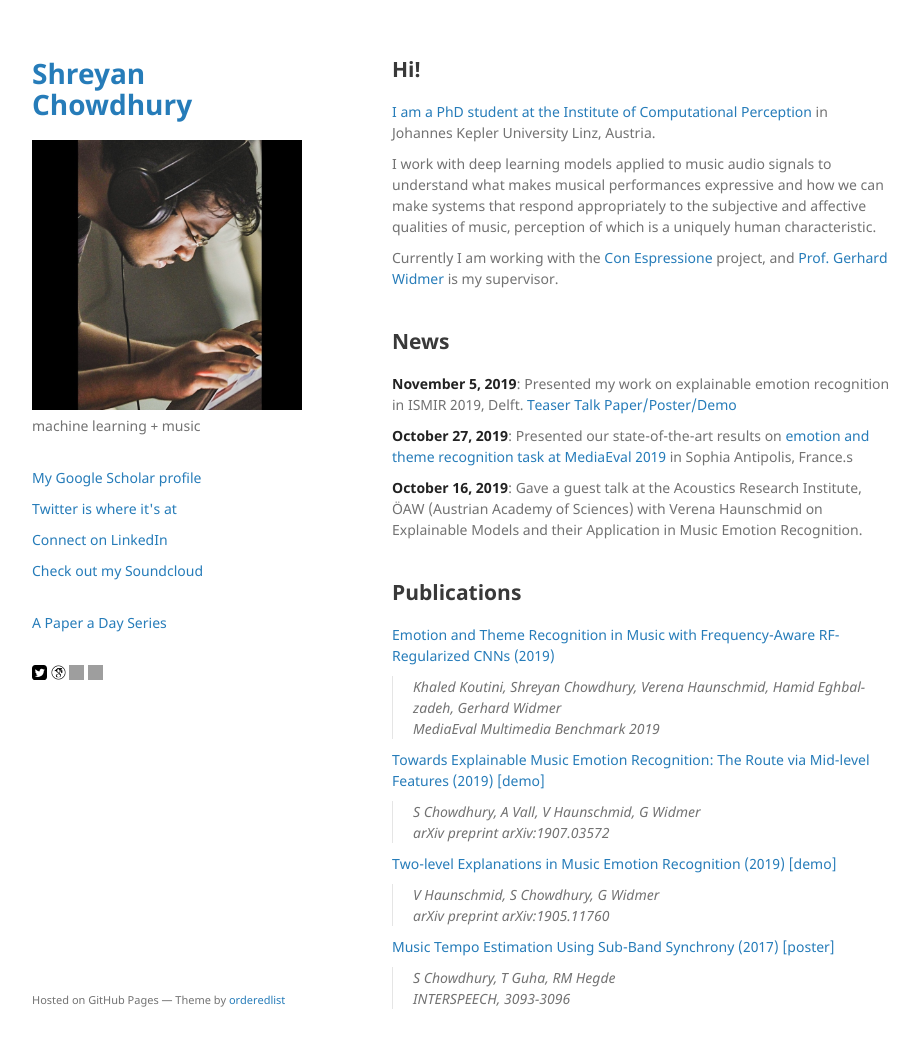
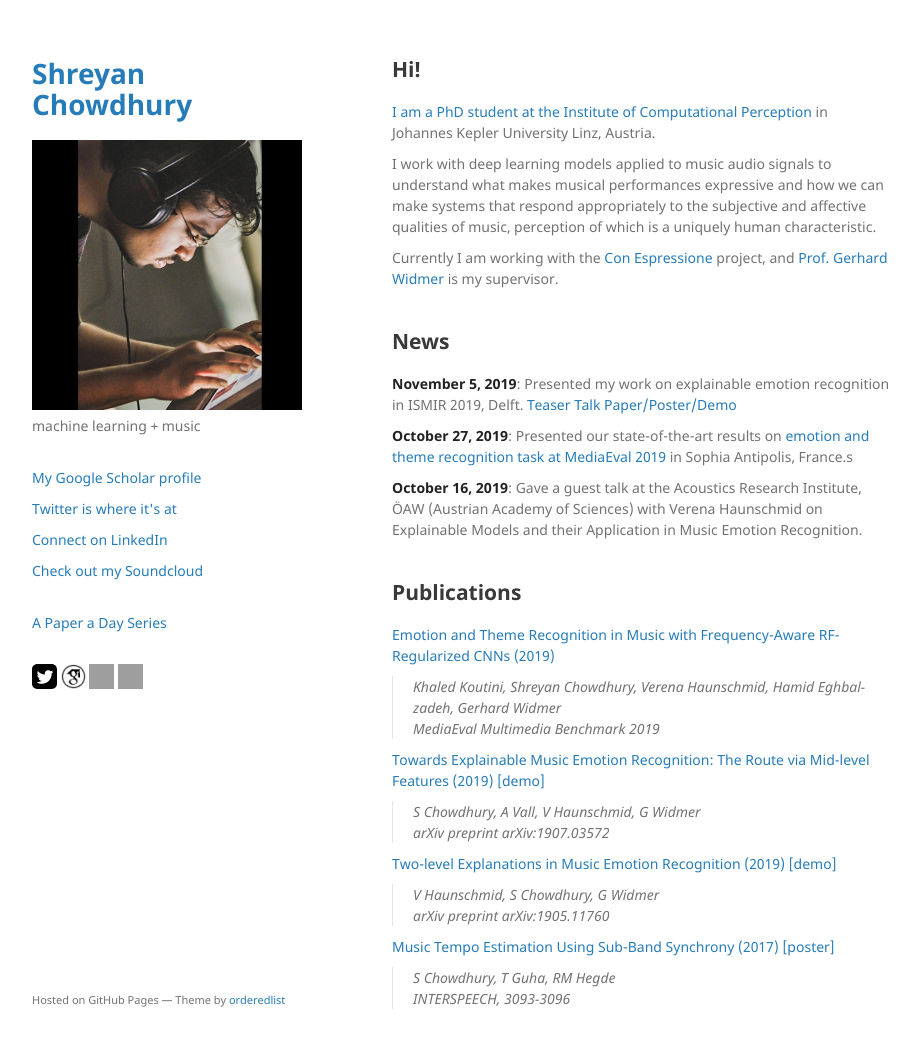
Before and after one commit to shreyanc/shreyanc.github.io, a Jekyll site: the page built from index.md, in a window 1280 px wide and 1069 px high. Shown: the top 1048 px of the window, without its empty margins (178-1097 px from the left). Built offline with Jekyll 4.4.1, drawn with Linux system fonts in a browser that asks for light colours; our own code applies the rules of GitHub Pages for plain Markdown files.

Commit message:
Update default.html

```diff
--- a/_layouts/default.html
+++ b/_layouts/default.html
@@ -49,10 +49,10 @@
         <p class="view"><a href="https://shreyanc.github.io/apad.html">A Paper a Day Series</a></p>
 
         <br>
-        <a rel="me" href="https://twitter.com/shreyan_ch"><img width="15" height="15" src="https://shreyanc.github.io/assets/img/twitter.svg">
-        <a rel="me" href="https://scholar.google.com.au/citations?user=WGjp-vYAAAAJ&hl=en"><img width="15" height="15" src="https://shreyanc.github.io/assets/img/scholar.png">
-        <a rel="me" href="https://www.linkedin.com/in/shreyan-chowdhury"><img width="15" height="15" src="https://shreyanc.github.io/assets/img/lijnkedin.png">
-        <a rel="me" href="https://www.soundcloud.com/shreyan-chowdhury"><img width="15" height="15" src="https://shreyanc.github.io/assets/img/soundcloud.png">
+        <a rel="me" href="https://twitter.com/shreyan_ch"><img width="25" height="25" src="https://shreyanc.github.io/assets/img/twitter.svg">
+        <a rel="me" href="https://scholar.google.com.au/citations?user=WGjp-vYAAAAJ&hl=en"><img width="25" height="25" src="https://shreyanc.github.io/assets/img/scholar.png">
+        <a rel="me" href="https://www.linkedin.com/in/shreyan-chowdhury"><img width="25" height="25" src="https://shreyanc.github.io/assets/img/lijnkedin.png">
+        <a rel="me" href="https://www.soundcloud.com/shreyan-chowdhury"><img width="25" height="25" src="https://shreyanc.github.io/assets/img/soundcloud.png">
 
 
         {% endif %}
```
